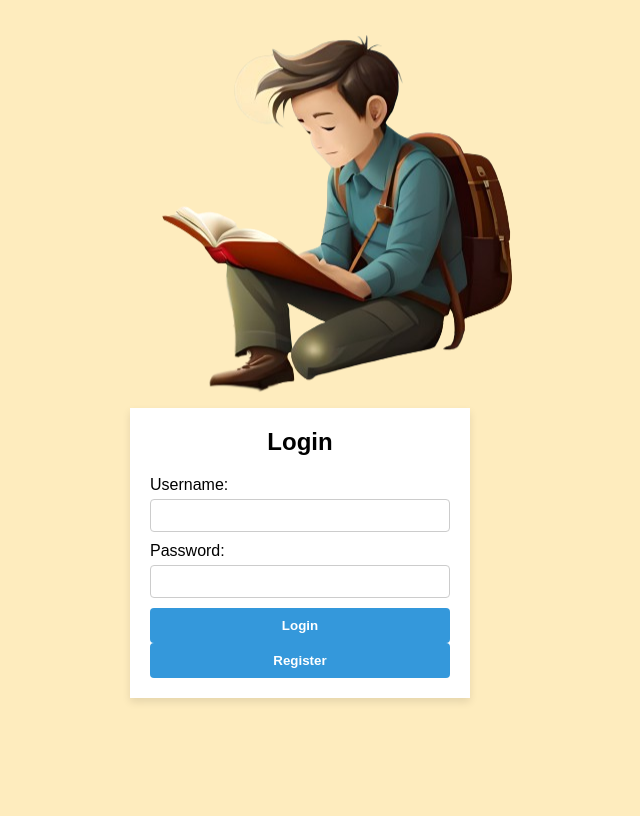
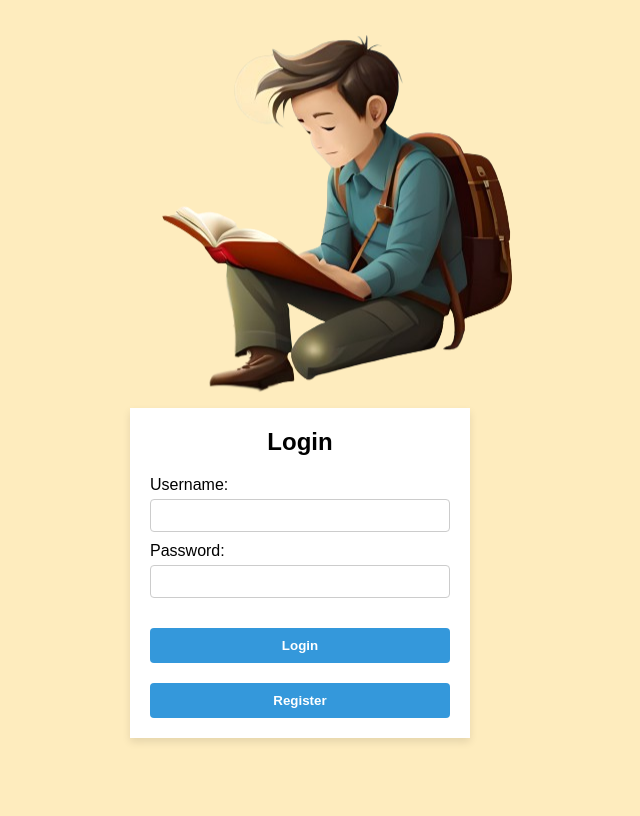
Before and after one commit to bruikey/Shaunslib, a Flask app: page / in a window 1280 px wide. Shown: the whole page, without its empty margins (340-980 px from the left). Run offline with Flask 3, Linux system fonts and the light colour scheme.

Commit message:
#addition

```diff
--- a/static/style.css
+++ b/static/style.css
@@ -67,6 +67,7 @@ body {
 }
 
 .login-section button {
+  margin-top: 20px;
   padding: 10px;
   background-color: #3498db;
   color: white;
--- a/templates/index.html
+++ b/templates/index.html
@@ -21,8 +21,8 @@
 		<label for="password">Password:</label>
 		<input type="password" id="password" name="password">
 
-		<button type="submit">Login</button>
-		<button type="register">Register</button>
+		<button class="login-button">Login</button>
+		<button class="register-button">Register</button>
 	</form>
 </div>
 
```
